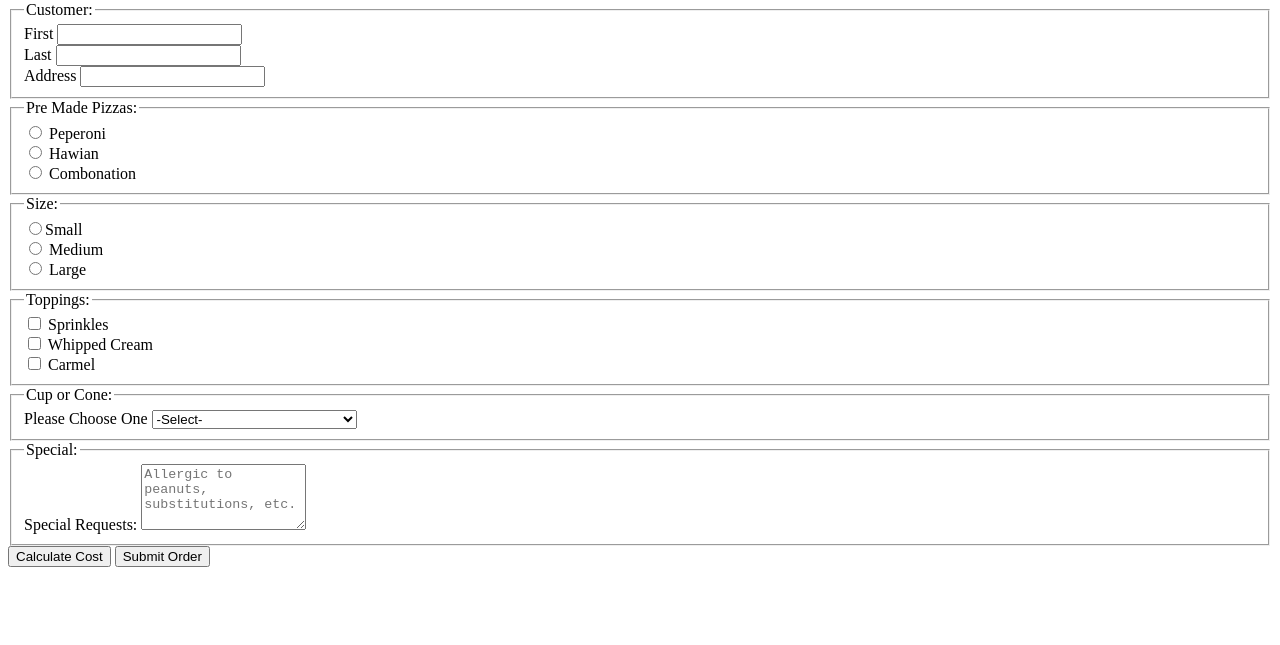
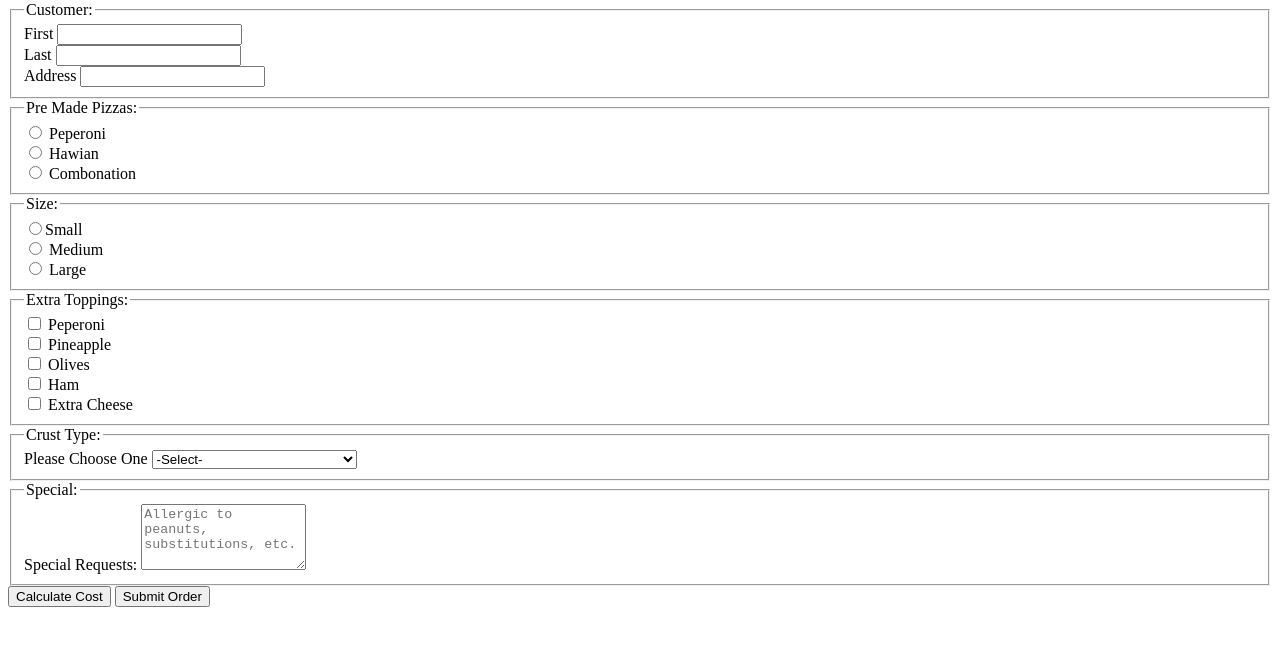
Before and after one commit to Clark-Roelse/Pizzeria, a plain HTML site: page index.html in a window 1280 px wide. Shown: the part 79-724 px from the top of the page. Drawn offline with Linux system fonts and the light colour scheme.

Commit message:
Pizza First Commit

```diff
--- a/index.html
+++ b/index.html
@@ -65,23 +65,31 @@
     </div>
     <div class="row">
         <fieldset>
-            <legend>Toppings:</legend>
+            <legend>Extra Toppings:</legend>
             <div>
-                <input type="checkbox" id="sprinkles" name="sprinkles" value="sprinkles">
-                <label for="sprinkles">Sprinkles</label>
+                <input type="checkbox" id="pep" name="pep" value="pep">
+                <label for="pep">Peperoni</label>
             </div>
             <div>
-                <input type="checkbox" id="whippedCream" name="whippedCream" value="whippedCream">
-                <label for="whippedCream">Whipped Cream</label>
+                <input type="checkbox" id="pineapple" name="pineapple" value="pineapple">
+                <label for="pineapple">Pineapple</label>
             </div>
             <div>
-                <input type="checkbox" id="carmel" name="carmel" value="carmel">
-                <label for="carmel">Carmel</label>
+                <input type="checkbox" id="Olives" name="Olives" value="Olives">
+                <label for="Olives">Olives</label>
+            </div>
+            <div>
+                <input type="checkbox" id="ham" name="ham" value="ham">
+                <label for="ham">Ham</label>
+            </div>
+            <div>
+                <input type="checkbox" id="ExtraCheese" name="ExtraCheese" value="ExtraCheese">
+                <label for="ExtraCheese">Extra Cheese</label>
             </div>
         </fieldset>
     </div>
     <fieldset>
-        <legend>Cup or Cone:</legend>
+        <legend>Crust Type:</legend>
         <label for="container">Please Choose One</label>
         <select name="container" id="container">
             <option value="select">-Select-</option>
```
